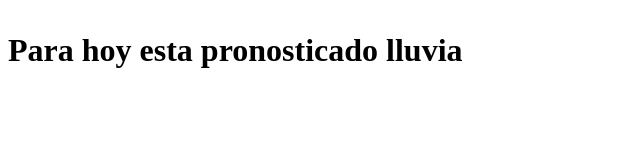
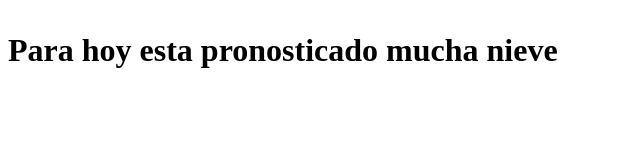
Before and after one commit to BrunoGarcia1973/repositiorioGIT-1-, a plain HTML site: page Mensaje-1.html in a window 1280 px wide. Shown: the whole page, without its empty margins (0-640 px from the left). Drawn offline with Linux system fonts and the light colour scheme.

Commit message:
rama main

```diff
--- a/Mensaje-1.html
+++ b/Mensaje-1.html
@@ -5,7 +5,7 @@
 </head>
 <body>
 
- <h1><p>Para hoy esta pronosticado lluvia</p></h1>
+ <h1><p>Para hoy esta pronosticado mucha nieve</p></h1>
 
 
 </body>
```
